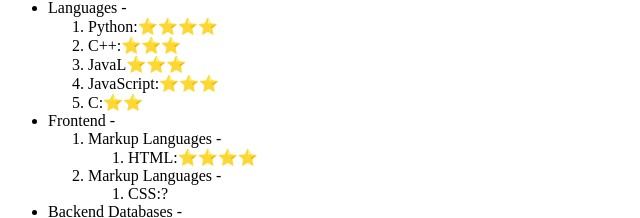
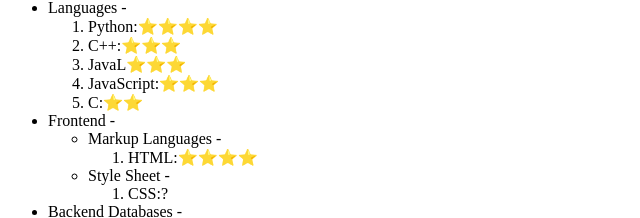
Before and after one commit to CyberKnight-01/portfolio-resume, a plain HTML site: page index.html in a window 1280 px wide. Shown: the part 714-932 px from the top of the page, 0-640 px from the left. Drawn offline with Linux system fonts and the light colour scheme.

Commit message:
Update index.html

```diff
--- a/index.html
+++ b/index.html
@@ -37,18 +37,18 @@
             </ol>
         </li>
         <li>Frontend -
-            <ol>
+            <ul>
                 <li>Markup Languages -
                 <ol>
                     <li>HTML:⭐⭐⭐⭐</li>
                 </ol>
                 </li>
-                <li>Markup Languages -
+                <li>Style Sheet -
                 <ol>
                     <li>CSS:?</li>
                 </ol>
                 </li>
-            </ol>
+            </ul>
 
         </li>
         <li>Backend Databases -
```
